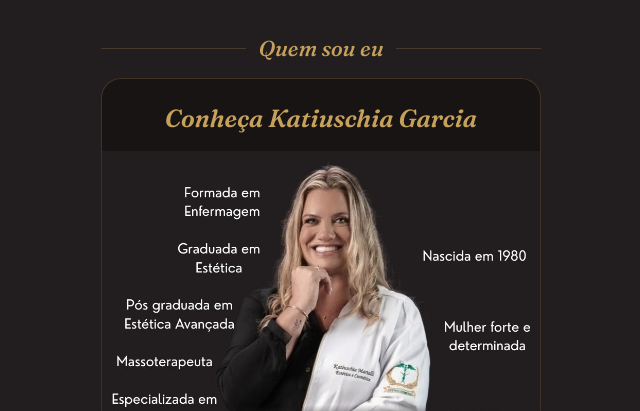
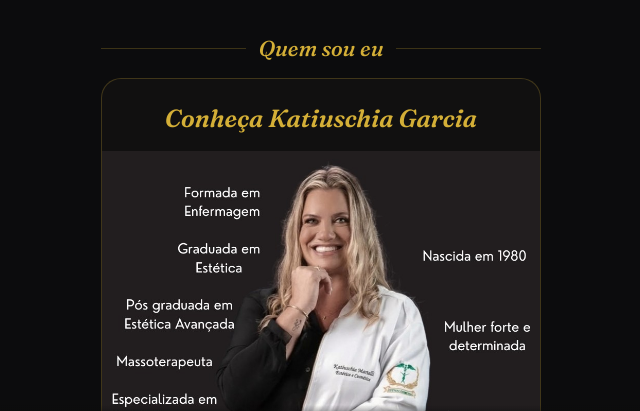
Before and after one commit to danifc123/kgmsaude, a plain HTML site: page index.html in a window 1280 px wide. Shown: the part 327-738 px from the top of the page, without its empty margins (319-959 px from the left). Drawn offline with nearby package versions, Linux system fonts and the light colour scheme.

Commit message:
style: switch palette to true black and vivid gold
Client asked for black and gold specifically — the previous ink/gold
tones were a warmer, more muted brown-black and matte gold. Move to
a near-pure black background and a more saturated gold accent.

Co-Authored-By: Claude Sonnet 5 <noreply@anthropic.com>

```diff
--- a/index.html
+++ b/index.html
@@ -11,14 +11,14 @@
 <link rel="stylesheet" href="https://fonts.googleapis.com/css2?family=Fraunces:ital,wght@0,500;0,600;1,500;1,600&family=Work+Sans:wght@400;500;600&display=swap">
 <style>
   :root{
-    --ink:#221e1f;
-    --panel:#2c2727;
-    --panel-2:#332d2c;
-    --gold:#c6a15b;
-    --gold-deep:#8f6f3a;
+    --ink:#0c0c0d;
+    --panel:#171515;
+    --panel-2:#1e1b1b;
+    --gold:#d4af37;
+    --gold-deep:#a6842a;
     --paper:#f4eee1;
     --muted:#a99d87;
-    --hair:rgba(198,161,91,0.22);
+    --hair:rgba(212,175,55,0.24);
     padding-top:env(safe-area-inset-top, 0px);
     padding-bottom:env(safe-area-inset-bottom, 0px);
   }
@@ -115,7 +115,7 @@
 
   /* ---------- About ---------- */
   .about-card{
-    background:#181414;
+    background:#111010;
     border:1px solid var(--hair);
     border-radius:20px;
     overflow:hidden;
```
